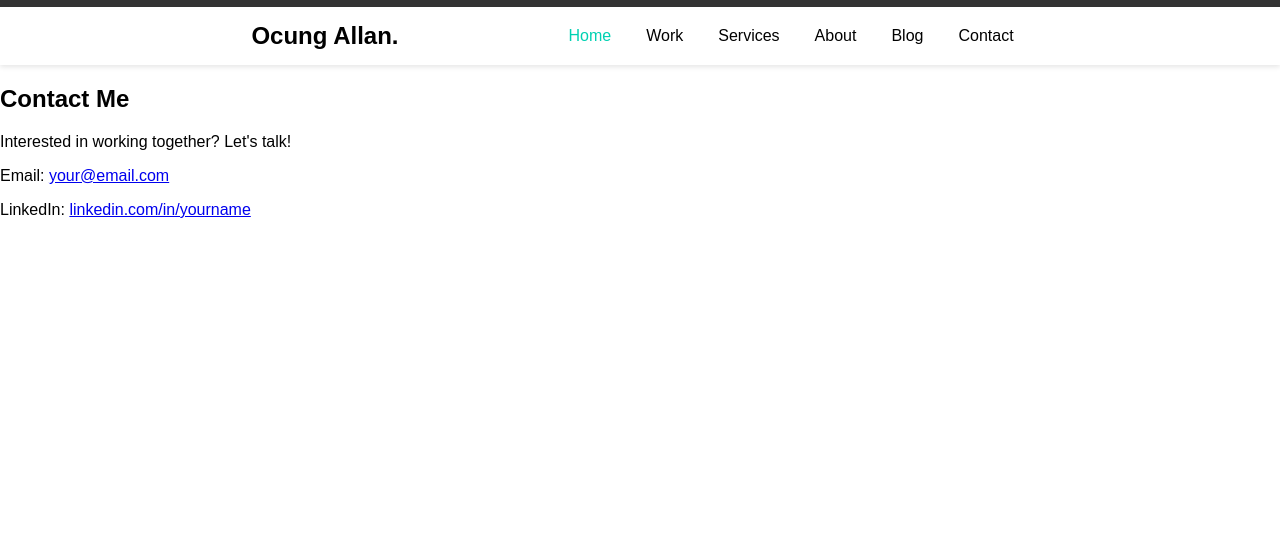
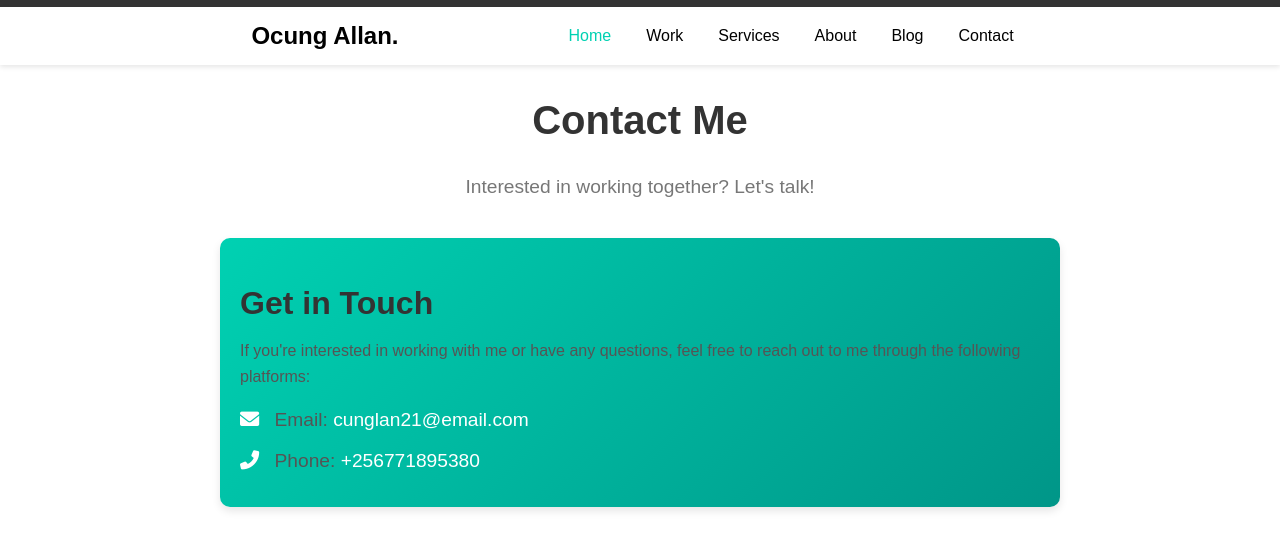
Before and after one commit to AllanOcung/My-Portfolio, a plain HTML site: page contact.html in a window 1280 px wide. Shown: the part 29-578 px from the top of the page. Drawn offline with Linux system fonts and the light colour scheme.

Commit message:
stlyed contact

```diff
--- a/contact.html
+++ b/contact.html
@@ -6,7 +6,7 @@
     <title>Contact | Portfolio</title>
     <link rel="stylesheet" href="/styles/general.css">
     <link rel="stylesheet" href="/styles/header.css">
-
+    <link rel="stylesheet" href="/styles/contact.css">
     <link rel="stylesheet" href="https://cdnjs.cloudflare.com/ajax/libs/font-awesome/6.0.0/css/all.min.css">
 </head>
 <body>
@@ -17,9 +17,16 @@
     </section>
 
     <section class="contact">
-        <p>Email: <a href="mailto:your@email.com">your@email.com</a></p>
-        <p>LinkedIn: <a href="#">linkedin.com/in/yourname</a></p>
+        <h2>Get in Touch</h2>
+        <p>If you're interested in working with me or have any questions, feel free to reach out to me through the following platforms:</p>
+
+        <div class="contact-links">
+            <p><i class="fas fa-envelope"></i> Email: <a href="mailto:cunglan21@email.com">cunglan21@email.com</a></p>
+            <p><i class="fas fa-phone-alt"></i> Phone: <a href="tel:+256771895380">+256771895380</a></p>
+            <!-- <p><i class="fab fa-linkedin"></i> LinkedIn: <a href="https://www.linkedin.com/in/AllanOcung" target="_blank">linkedin.com/in/yourname</a></p> -->
+        </div>
     </section>
+
     <script src="/scripts/header.js"></script>
 </body>
 </html>
--- /dev/null
+++ b/styles/contact.css
@@ -0,0 +1,58 @@
+/* General Styling for the Contact Page */
+.contact {
+     font-family: 'Arial', sans-serif;
+     margin: 30px auto;
+     max-width: 800px;
+     padding: 20px;
+     background: linear-gradient(135deg, #00d1b2, #009688);
+     border-radius: 10px;
+     box-shadow: 0 4px 8px rgba(0, 0, 0, 0.1);
+ }
+
+ .contact h2 {
+     font-size: 2rem;
+     color: #333;
+     margin-bottom: 10px;
+ }
+
+ .contact p {
+     font-size: 1rem;
+     color: #555;
+     line-height: 1.6;
+ }
+
+ .contact .contact-links p {
+     font-size: 1.2rem;
+     margin: 10px 0;
+ }
+
+ .contact .contact-links a {
+     color: #fff;
+     text-decoration: none;
+
+ }
+
+ .contact .contact-links a:hover {
+     text-decoration: underline;
+ }
+
+ /* Icons for contact methods */
+ .contact .contact-links i {
+     margin-right: 10px;
+     color: #fff;
+ }
+
+ .page-header {
+     text-align: center;
+     margin-bottom: 40px;
+ }
+
+ .page-header h1 {
+     font-size: 2.5rem;
+     color: #333;
+ }
+
+ .page-header p {
+     font-size: 1.2rem;
+     color: #777;
+ }
```
